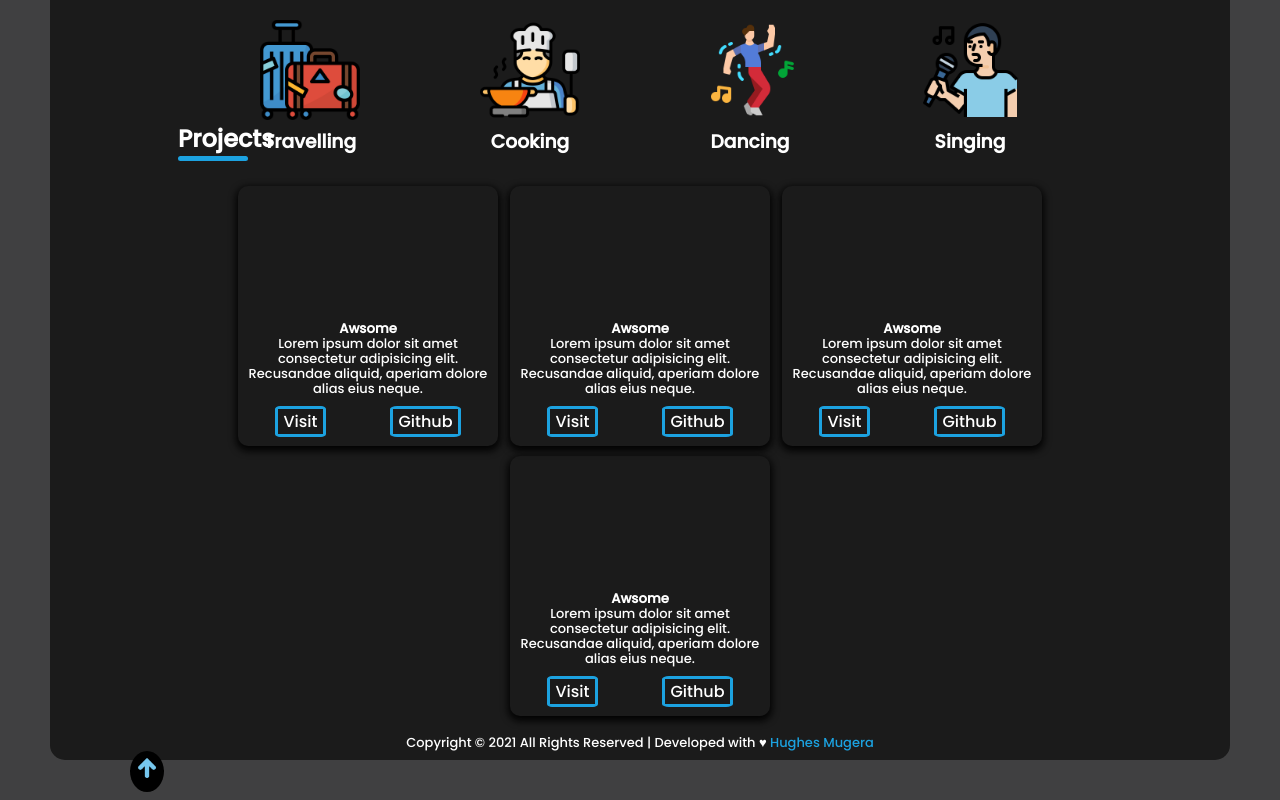
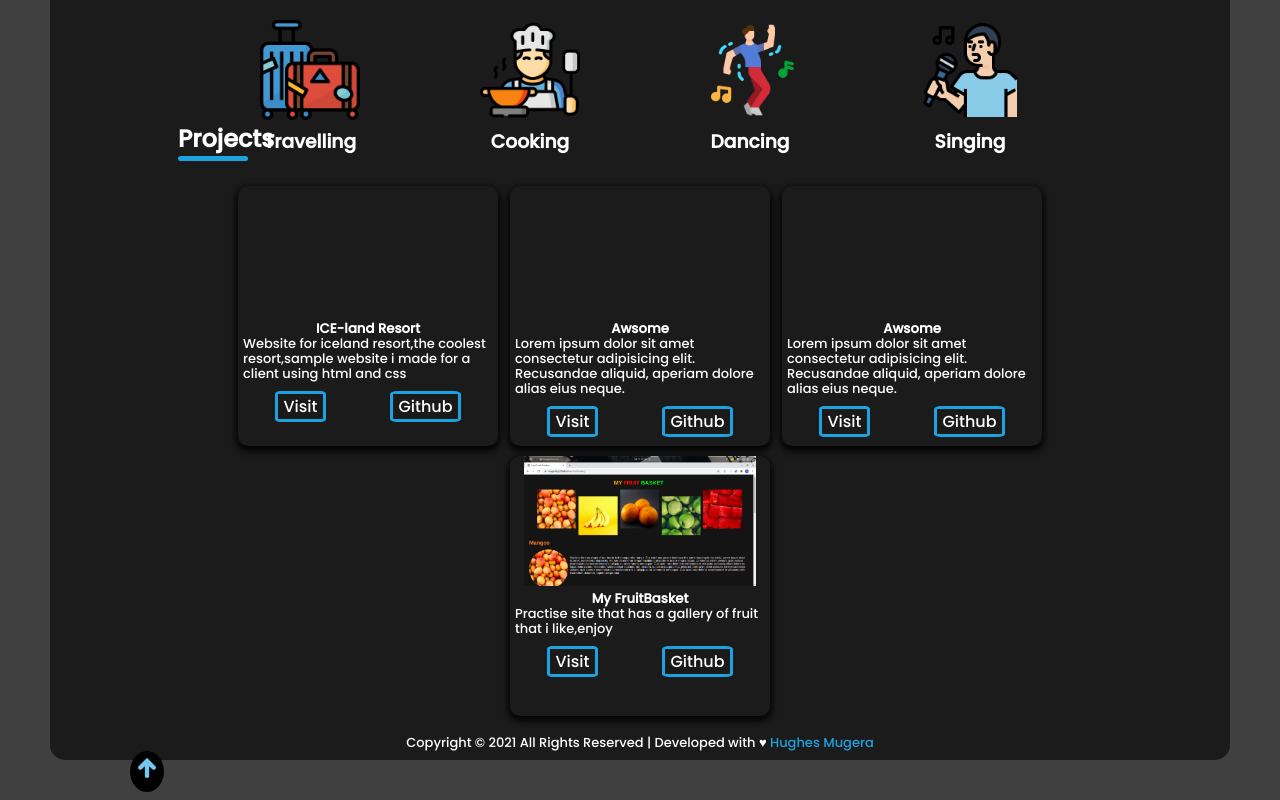
Before and after one commit to MugeraH/my-portfolio, a plain HTML site: page index.html in a window 1280 px wide. Shown: the part 1263-2063 px from the top of the page. Drawn offline with Linux system fonts and the light colour scheme; files whose address does not match are found by name.

Commit message:
added projects images folder to have all project images

```diff
--- a/css/styles.css
+++ b/css/styles.css
@@ -183,15 +183,23 @@ nav ul li {
   -moz-box-shadow: 0px 3px 7px 2px rgb(28, 162, 224);
   box-shadow: 0px 3px 7px 2px rgb(28, 162, 224);
 }
-
 .card .img {
   height: 50%;
+
 }
+.card .img img {
+  height: 100%;
+  width: 100%;
+  object-fit: contain;
+}
+
 .project-info {
   padding: 5px;
   height: 40%;
+  line-height: 15px;
+}
+.project-info h5 {
   text-align: center;
-  line-height: 15px;
 }
 .card p {
   font-size: 13px;
@@ -199,7 +207,7 @@ nav ul li {
 .card .project-links {
   display: flex;
   justify-content: space-around;
-  padding:10px 0px;
+  padding: 10px 0px;
 }
 .card .project-links a {
   display: inline-block;
--- a/index.html
+++ b/index.html
@@ -90,11 +90,11 @@
         <div class="card">
           <div class="img"></div>
           <div class="project-info">
-            <h5 class="project-title">Awsome</h5>
-            <p>Lorem ipsum dolor sit amet consectetur adipisicing elit. Recusandae aliquid, aperiam dolore alias eius neque.</p>
+            <h5 class="project-title">ICE-land Resort</h5>
+            <p>Website for iceland resort,the coolest resort,sample website i made for a client using html and css</p>
             <div class="project-links">
-              <a href="" >Visit</a>
-              <a href="" >Github</a>
+              <a href="https://mugerah.github.io/resort-website/." >Visit</a>
+              <a href="https://github.com/MugeraH/resort-website" >Github</a>
             </div>
           </div>
         </div>
@@ -123,13 +123,16 @@
 
         </div>
         <div class="card">
-          <div class="img"></div>
+
+          <div class="img">
+            <img src="./images/projects/fruitbasket.png" alt="">
+          </div>
           <div class="project-info">
-            <h5 class="project-title">Awsome</h5>
-            <p>Lorem ipsum dolor sit amet consectetur adipisicing elit. Recusandae aliquid, aperiam dolore alias eius neque.</p>
+            <h5 class="project-title">My FruitBasket</h5>
+                        <p>Practise site that has a gallery of fruit that i like,enjoy</p>
             <div class="project-links">
-              <a href="" >Visit</a>
-              <a href="" >Github</a>
+              <a href="https://mugerah.github.io/my-fruitbasket/" >Visit</a>
+              <a href="https://github.com/MugeraH/my-fruitbasket" >Github</a>
             </div>
           </div>
         </div>
```
Also changed, not shown: images/projects/fruitbasket.png (added).
